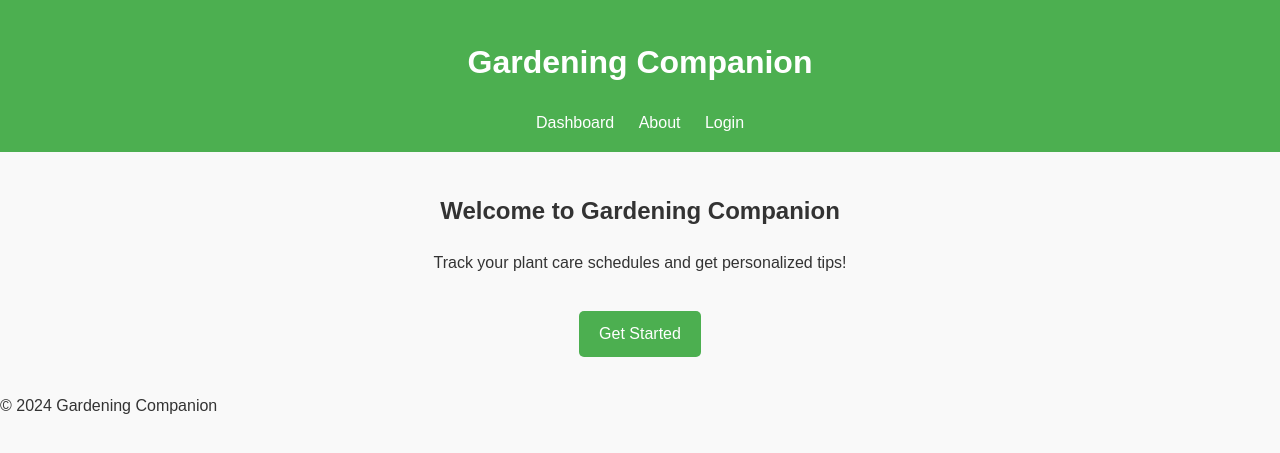
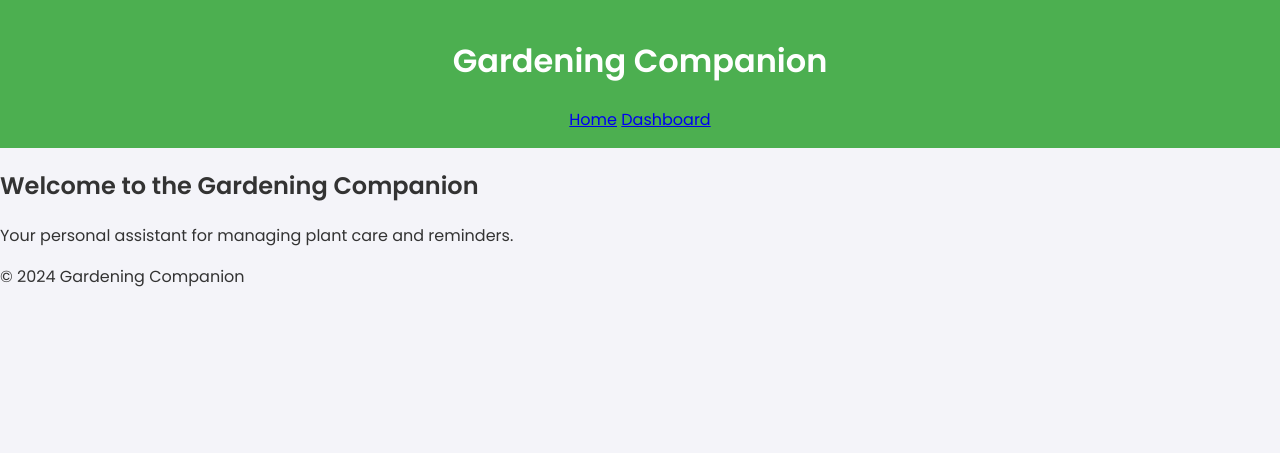
Before and after one commit to Vidhi-Porwal/Gardening_Companion, a Flask app: page / in a window 1280 px wide. Shown: the top 453 px of the page. Run offline with Flask 3, Linux system fonts and the light colour scheme.

Commit message:
BASIC Structure-- update

```diff
--- a/app/routes.py
+++ b/app/routes.py
@@ -7,7 +7,7 @@ def home():
 
 @app.route('/dashboard')
 def dashboard():
-    # Fetch plant and reminder data from the database
+    # Mock data for demonstration
     plants = [
         {"name": "Basil", "watering_schedule": "Every 3 days", "fertilizing_schedule": "Every 2 weeks"},
         {"name": "Roses", "watering_schedule": "Every 4 days", "fertilizing_schedule": "Every 3 weeks"}
--- a/app/static/css/styles.css
+++ b/app/static/css/styles.css
@@ -1,45 +1,53 @@
+/* Global Styles */
 body {
-    font-family: Arial, sans-serif;
+    font-family: 'Poppins', sans-serif;
     margin: 0;
     padding: 0;
-    line-height: 1.6;
-    background: #f9f9f9;
+    background: #f4f4f9;
     color: #333;
 }
 
+/* Header Styling */
 header {
     background: #4CAF50;
-    color: #fff;
-    padding: 1em 0;
+    color: white;
+    padding: 1rem;
     text-align: center;
 }
 
-nav a {
-    color: #fff;
-    margin: 0 10px;
-    text-decoration: none;
-}
-
-main {
+/* Dashboard */
+#dashboard {
     padding: 20px;
-    text-align: center;
-}
-
-.btn {
-    display: inline-block;
-    padding: 10px 20px;
-    margin-top: 20px;
-    background: #4CAF50;
-    color: #fff;
-    text-decoration: none;
-    border-radius: 5px;
+    max-width: 1200px;
+    margin: 0 auto;
 }
 
 .plant-card {
-    background: #fff;
-    border: 1px solid #ccc;
+    background: white;
     border-radius: 8px;
     padding: 15px;
-    margin: 10px;
+    margin: 15px;
     display: inline-block;
+    width: calc(25% - 40px);
 }
+
+/* Modal */
+.modal {
+    display: none;
+    position: fixed;
+    top: 0;
+    left: 0;
+    width: 100%;
+    height: 100%;
+    background: rgba(0, 0, 0, 0.5);
+    justify-content: center;
+    align-items: center;
+}
+
+.modal-content {
+    background: white;
+    padding: 20px;
+    border-radius: 10px;
+    width: 90%;
+    max-width: 500px;
+}
--- a/app/templates/base.html
+++ b/app/templates/base.html
@@ -6,6 +6,8 @@
     <title>{% block title %}Gardening Companion{% endblock %}</title>
     <link rel="stylesheet" href="{{ url_for('static', filename='css/styles.css') }}">
     <script src="{{ url_for('static', filename='js/script.js') }}" defer></script>
+    <link href="https://cdnjs.cloudflare.com/ajax/libs/font-awesome/6.0.0/css/all.min.css" rel="stylesheet">
+    <link href="https://fonts.googleapis.com/css2?family=Poppins:wght@300;400;600&display=swap" rel="stylesheet">
 </head>
 <body>
     <header>
@@ -13,7 +15,6 @@
         <nav>
             <a href="/">Home</a>
             <a href="/dashboard">Dashboard</a>
-            <a href="/login">Login</a>
         </nav>
     </header>
     <main>
--- a/app/templates/home.html
+++ b/app/templates/home.html
@@ -1,29 +1,10 @@
-<!DOCTYPE html>
-<html lang="en">
-<head>
-    <meta charset="UTF-8">
-    <meta name="viewport" content="width=device-width, initial-scale=1.0">
-    <title>Gardening Companion</title>
-    <link rel="stylesheet" href="styles.css">
-</head>
-<body>
-    <header>
-        <h1>Gardening Companion</h1>
-        <nav>
-            <a href="/dashboard">Dashboard</a>
-            <a href="/about">About</a>
-            <a href="/login">Login</a>
-        </nav>
-    </header>
-    <main>
-        <section>
-            <h2>Welcome to Gardening Companion</h2>
-            <p>Track your plant care schedules and get personalized tips!</p>
-            <a href="/signup" class="btn">Get Started</a>
-        </section>
-    </main>
-    <footer>
-        <p>&copy; 2024 Gardening Companion</p>
-    </footer>
-</body>
-</html>
+{% extends "base.html" %}
+
+{% block title %}Home - Gardening Companion{% endblock %}
+
+{% block content %}
+<section id="home">
+    <h2>Welcome to the Gardening Companion</h2>
+    <p>Your personal assistant for managing plant care and reminders.</p>
+</section>
+{% endblock %}
```
Also changed, not shown: app/templates/dashboard.html (+20 -3 lines).
